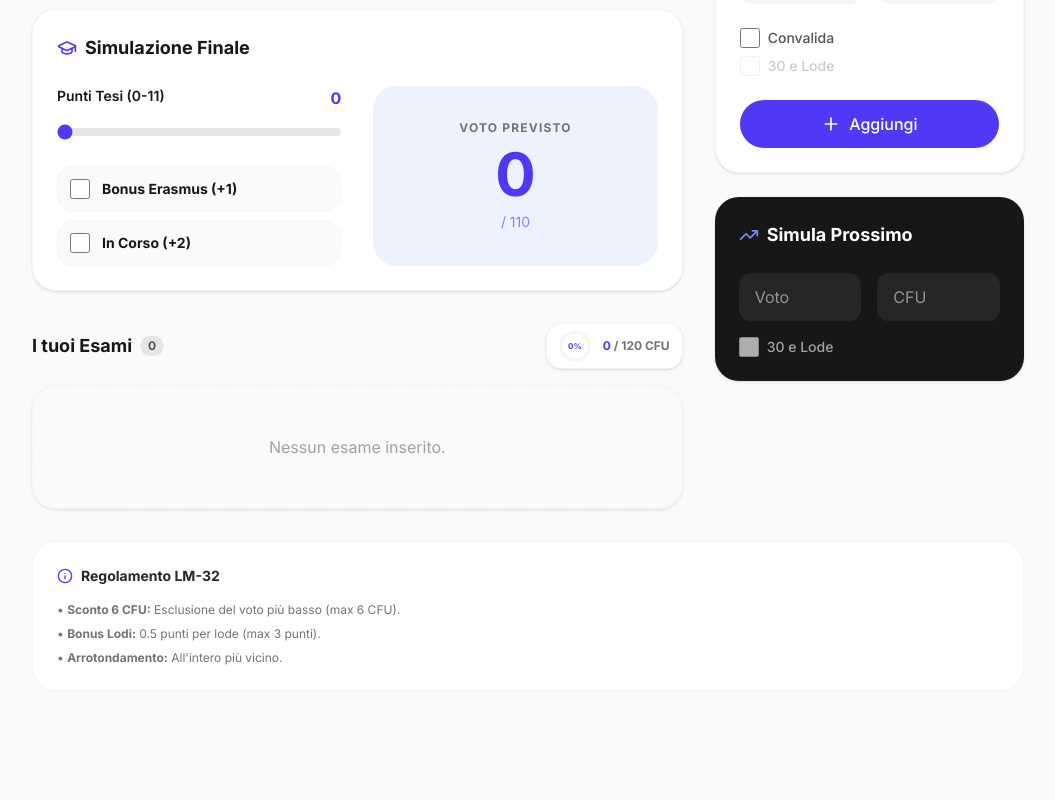
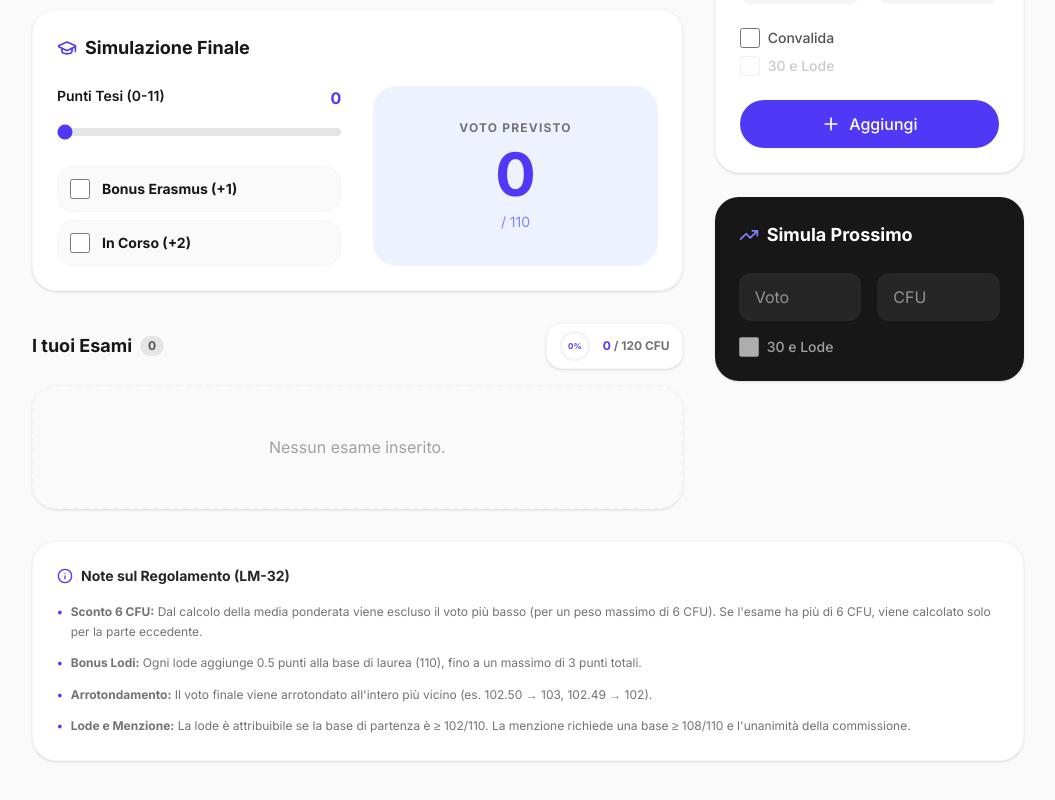
Before and after one commit to kalos98/calcolatore-media-lm32-unipa, a React (Vite) app: page / in a window 1280 px wide. Shown: the part 282-1082 px from the top of the page, without its empty margins (112-1167 px from the left). Built offline with nearby package versions, Linux system fonts and the light colour scheme; the HTML template or start-up script is replaced by a standard one.

Commit message:
Update: Modifica regolamento

```diff
--- a/src/App.tsx
+++ b/src/App.tsx
@@ -312,13 +312,30 @@ export default function App() {
         </div>
       </main>
 
+      {/* Footer Notes */}
       <footer className="max-w-5xl mx-auto px-4 pt-8 pb-12">
-        <div className="bg-white rounded-3xl p-6 border border-neutral-100 text-xs text-neutral-500 space-y-4">
-          <h3 className="text-sm font-bold text-neutral-800 flex items-center gap-2"><Info className="w-4 h-4 text-indigo-600" />Regolamento LM-32</h3>
-          <ul className="space-y-2">
-            <li>• <strong>Sconto 6 CFU:</strong> Esclusione del voto più basso (max 6 CFU).</li>
-            <li>• <strong>Bonus Lodi:</strong> 0.5 punti per lode (max 3 punti).</li>
-            <li>• <strong>Arrotondamento:</strong> All'intero più vicino.</li>
+        <div className="bg-white rounded-3xl p-6 border border-neutral-100 shadow-sm">
+          <h3 className="text-sm font-bold text-neutral-800 mb-4 flex items-center gap-2">
+            <Info className="w-4 h-4 text-indigo-600" />
+            Note sul Regolamento (LM-32)
+          </h3>
+          <ul className="space-y-3 text-xs text-neutral-500 leading-relaxed">
+            <li className="flex gap-2">
+              <span className="text-indigo-600 font-bold">•</span>
+              <span><strong>Sconto 6 CFU:</strong> Dal calcolo della media ponderata viene escluso il voto più basso (per un peso massimo di 6 CFU). Se l'esame ha più di 6 CFU, viene calcolato solo per la parte eccedente.</span>
+            </li>
+            <li className="flex gap-2">
+              <span className="text-indigo-600 font-bold">•</span>
+              <span><strong>Bonus Lodi:</strong> Ogni lode aggiunge 0.5 punti alla base di laurea (110), fino a un massimo di 3 punti totali.</span>
+            </li>
+            <li className="flex gap-2">
+              <span className="text-indigo-600 font-bold">•</span>
+              <span><strong>Arrotondamento:</strong> Il voto finale viene arrotondato all'intero più vicino (es. 102.50 → 103, 102.49 → 102).</span>
+            </li>
+            <li className="flex gap-2">
+              <span className="text-indigo-600 font-bold">•</span>
+              <span><strong>Lode e Menzione:</strong> La lode è attribuibile se la base di partenza è ≥ 102/110. La menzione richiede una base ≥ 108/110 e l'unanimità della commissione.</span>
+            </li>
           </ul>
         </div>
       </footer>
```
